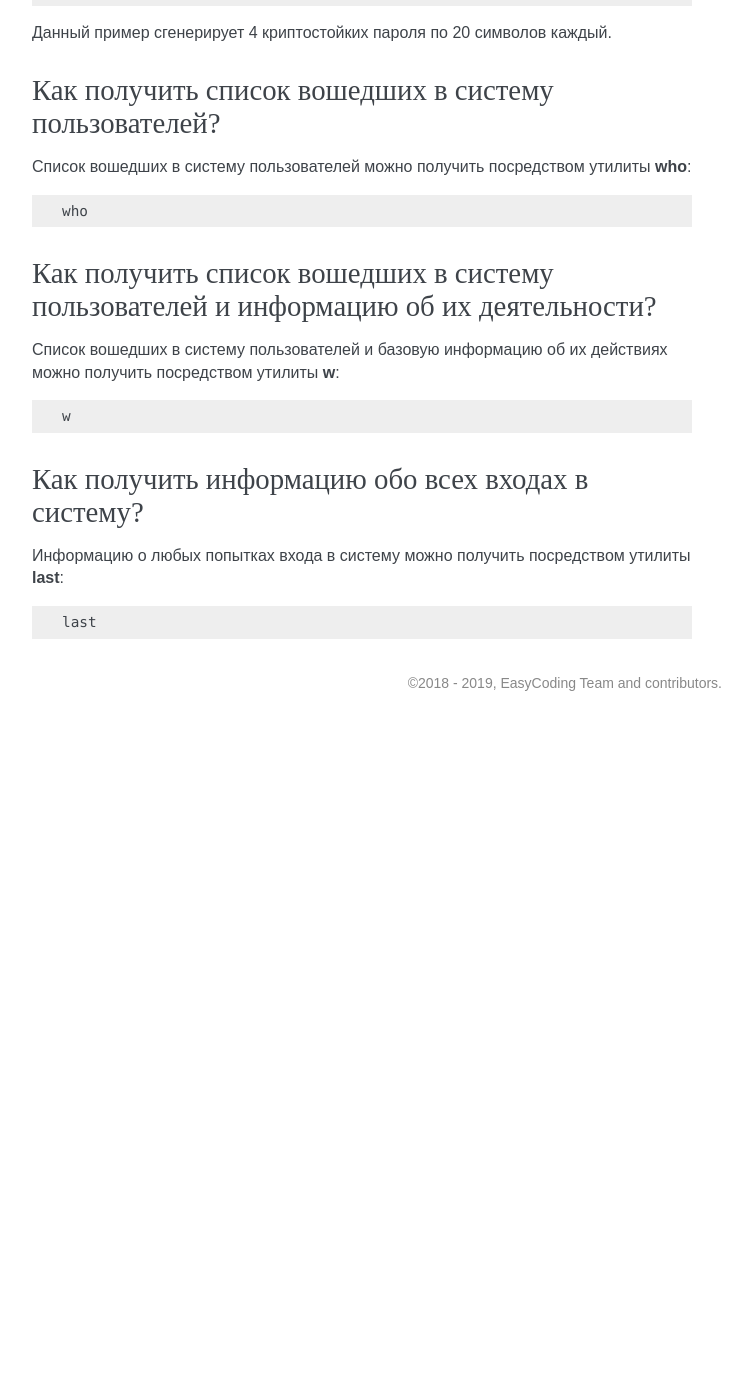
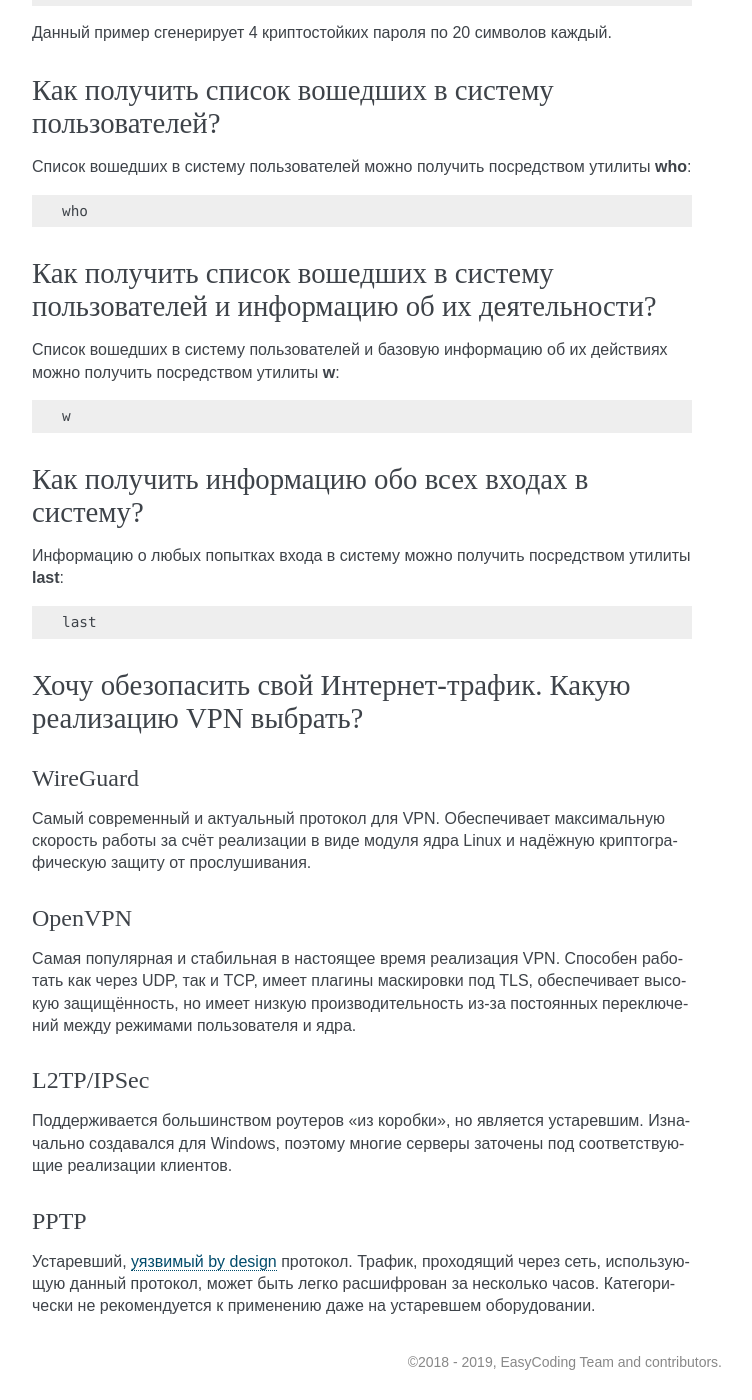
Before and after one commit to RussianFedora/FAQ, a Sphinx documentation site: the page built from source/security.rst, in a window 1280 px wide and 1400 px high, scrolled down 16550 px. Shown: the whole window, without its empty margins (388-1140 px from the left). Built offline with Sphinx 7.4.7, drawn with Linux system fonts in a browser that asks for light colours; before the commit the page ends 17271 px from its top, so only the background shows below that; some of the changed text lies outside the part shown.

Commit message:
Added question about VPN selection.

```diff
--- a/source/security.rst
+++ b/source/security.rst
@@ -975,3 +975,29 @@
 .. code-block:: bash
 
     last
+
+.. index:: openvpn, vpn, traffic encryption, pptp, l2tp, ipsec, wireguard
+.. _vpn-selection:
+
+Хочу обезопасить свой Интернет-трафик. Какую реализацию VPN выбрать?
+=======================================================================
+
+WireGuard
+^^^^^^^^^^^^^
+
+Cамый современный и актуальный протокол для VPN. Обеспечивает максимальную скорость работы за счёт реализации в виде модуля ядра Linux и надёжную криптографическую защиту от прослушивания.
+
+OpenVPN
+^^^^^^^^^^^
+
+Самая популярная и стабильная в настоящее время реализация VPN. Способен работать как через UDP, так и TCP, имеет плагины маскировки под TLS, обеспечивает высокую защищённость, но имеет низкую производительность из-за постоянных переключений между режимами пользователя и ядра.
+
+L2TP/IPSec
+^^^^^^^^^^^^^^
+
+Поддерживается большинством роутеров "из коробки", но является устаревшим. Изначально создавался для Windows, поэтому многие серверы заточены под соответствующие реализации клиентов.
+
+PPTP
+^^^^^^^^
+
+Устаревший, `уязвимый by design <https://xakep.ru/2012/07/30/59067/>`__ протокол. Трафик, проходящий через сеть, использующую данный протокол, может быть легко расшифрован за несколько часов. Категорически не рекомендуется к применению даже на устаревшем оборудовании.
```
